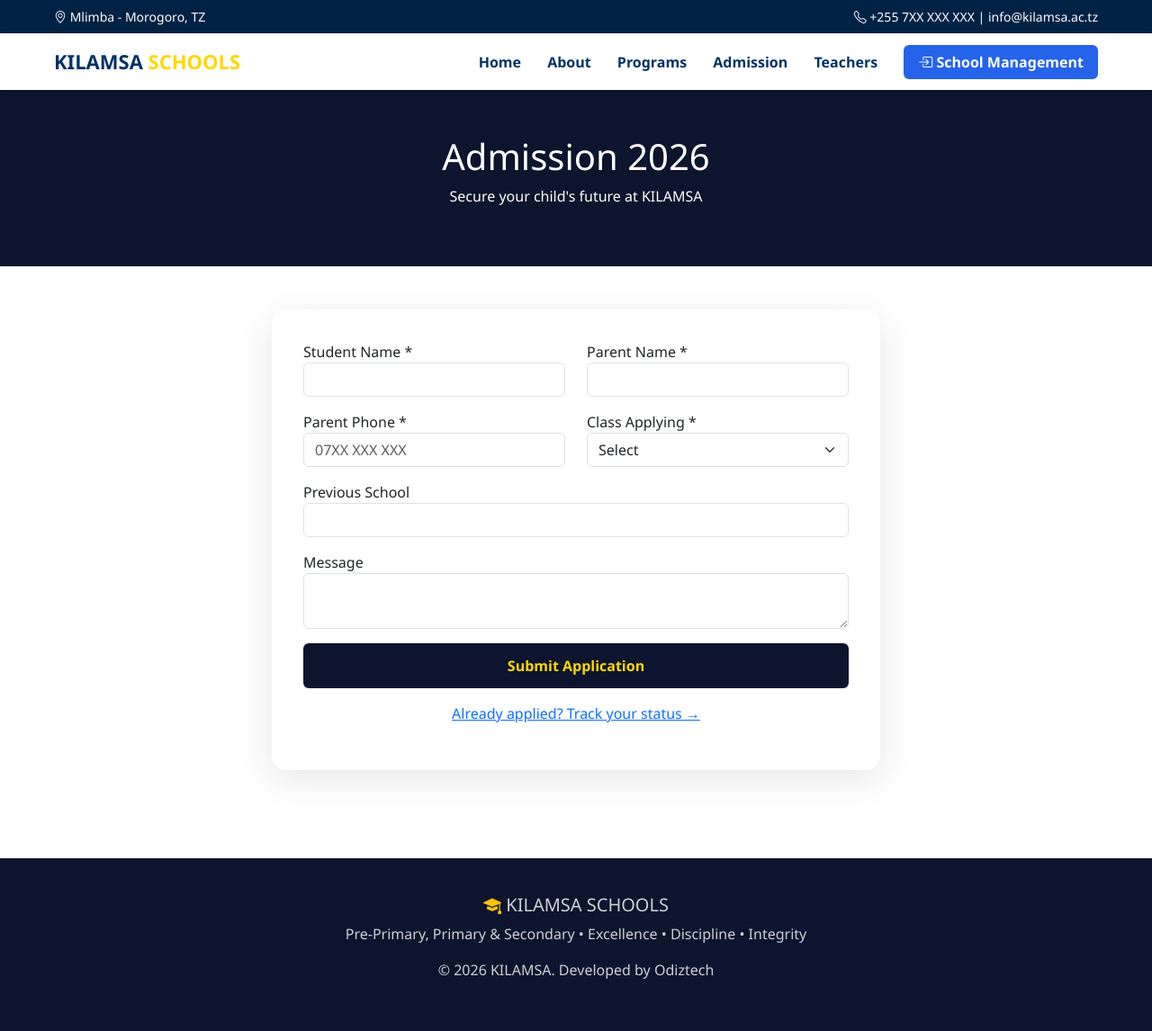
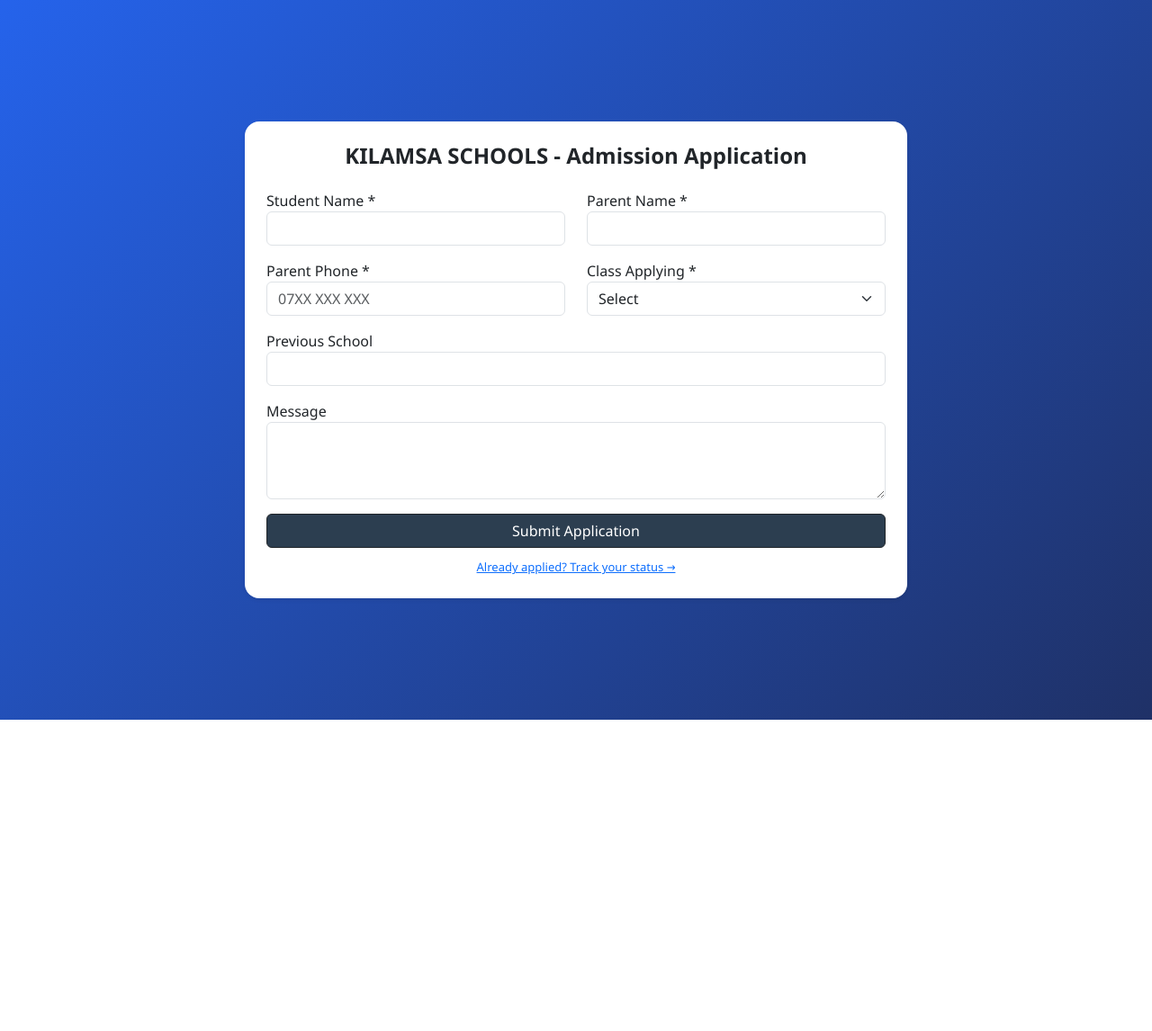
Before and after one commit to owdenlwimiko9-ux/the_system, a Django app: page /admissions/ in a window 1280 px wide. Shown: the whole page at 90% size. After the commit the page ends 800 px from the top, so only its background shows below. Run offline with Django 5.2, Linux system fonts and the light colour scheme.

Commit message:
final admission form with previous school separate

```diff
--- a/admissions/templates/admissions/apply.html
+++ b/admissions/templates/admissions/apply.html
@@ -1,26 +1,57 @@
-{% extends 'base_public.html' %}
+{% extends 'base.html' %}
 {% block content %}
-<div style="background:#0c152d; padding:50px 20px; text-align:center; color:white;">
-    <h1>Admission 2026</h1>
-    <p>Secure your child's future at KILAMSA</p>
-</div>
-<div class="container py-5" style="max-width:700px;">
-    <div style="background:white; padding:35px; border-radius:16px; box-shadow:0 10px 40px rgba(0,0,0,0.1);">
-        <form method="post">{% csrf_token %}
-            <div class="row">
-                <div class="col-md-6 mb-3"><label>Student Name *</label><input name="full_name" class="form-control" required></div>
-                <div class="col-md-6 mb-3"><label>Parent Name *</label><input name="parent_name" class="form-control" required></div>
+<div class="container py-5">
+  <div class="row justify-content-center">
+    <div class="col-md-8">
+      <div class="card shadow-sm border-0 p-4">
+        <h4 class="text-center mb-4 fw-bold">KILAMSA SCHOOLS - Admission Application</h4>
+        <form method="post">
+          {% csrf_token %}
+          <div class="row">
+            <div class="col-md-6 mb-3">
+              <label>Student Name *</label>
+              <input type="text" name="full_name" class="form-control" required>
             </div>
-            <div class="row">
-                <div class="col-md-6 mb-3"><label>Parent Phone *</label><input name="parent_phone" class="form-control" required placeholder="07XX XXX XXX"></div>
-                <div class="col-md-6 mb-3"><label>Class Applying *</label>
-                <select name="class_applying" class="form-select" required><option value="">Select</option><option>Baby Class</option><option>Pre-Primary</option><option>Primary</option><option>Form 1-4</option><option>Form 5-6</option></select></div>
+            <div class="col-md-6 mb-3">
+              <label>Parent Name *</label>
+              <input type="text" name="parent_name" class="form-control" required>
             </div>
-            <div class="mb-3"><label>Previous School</label><input name="previous_school" class="form-control"></div>
-            <div class="mb-3"><label>Message</label><textarea name="message" class="form-control" rows="2"></textarea></div>
-            <button class="btn w-100" style="background:#0c152d; color:#FFD700; font-weight:bold; padding:12px;">Submit Application</button>
+            <div class="col-md-6 mb-3">
+              <label>Parent Phone *</label>
+              <input type="text" name="parent_phone" placeholder="07XX XXX XXX" class="form-control" required>
+            </div>
+            <div class="col-md-6 mb-3">
+              <label>Class Applying *</label>
+              <select name="class_applying" class="form-select" required>
+                <option value="">Select</option>
+                <option>Baby Class</option>
+                <option>Middle Class</option>
+                <option>Pre-Primary</option>
+                <option>Class 1</option>
+                <option>Class 2</option>
+                <option>Class 3</option>
+                <option>Class 4</option>
+                <option>Class 5</option>
+                <option>Class 6</option>
+                <option>Class 7</option>
+              </select>
+            </div>
+            <div class="col-12 mb-3">
+              <label>Previous School</label>
+              <input type="text" name="previous_school" class="form-control">
+            </div>
+            <div class="col-12 mb-3">
+              <label>Message</label>
+              <textarea name="message" class="form-control" rows="3"></textarea>
+            </div>
+          </div>
+          <button type="submit" class="btn btn-dark w-100" style="background:#2c3e50;">Submit Application</button>
+          <div class="text-center mt-2">
+            <a href="{% url 'admissions:track' %}" style="font-size:13px;">Already applied? Track your status →</a>
+          </div>
         </form>
-        <p class="text-center mt-3"><a href="/admissions/track/">Already applied? Track your status →</a></p>
+      </div>
     </div>
+  </div>
 </div>
 {% endblock %}
```
